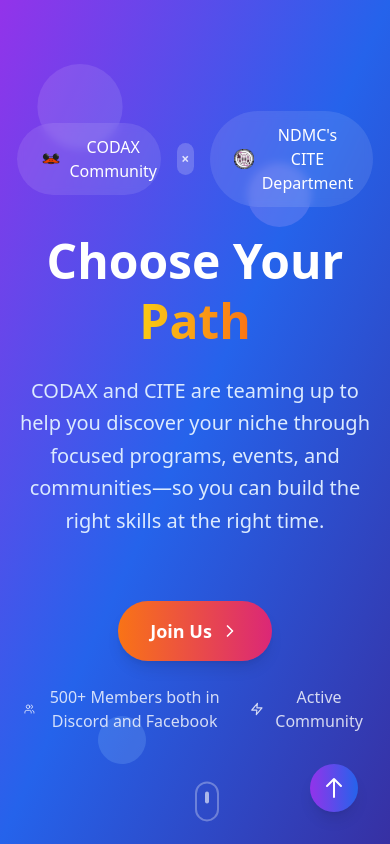
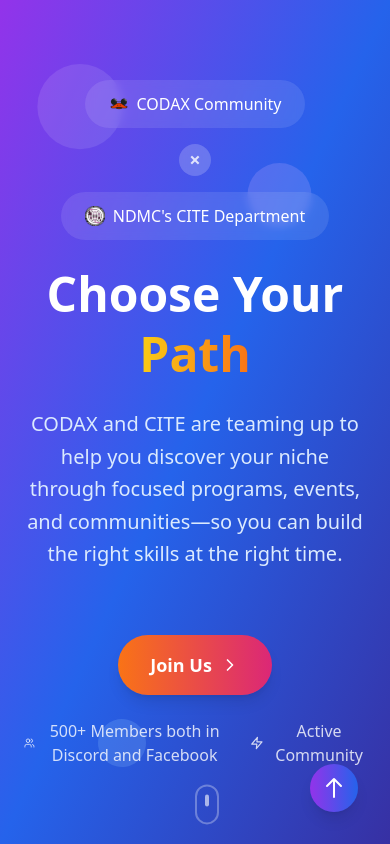
Before and after one commit to matty-kun/CODAX-x-CITE, a React (Vite) app: page / in a window 390 px wide. Shown: the top 844 px of the page. Built offline with nearby package versions, Linux system fonts and the light colour scheme; no server answers.

Commit message:
Fix the hero section the collab icon

```diff
--- a/src/components/Hero.tsx
+++ b/src/components/Hero.tsx
@@ -53,7 +53,7 @@
           transition={{ duration: 0.8 }}
           className="mb-8"
         >
-          <div className="flex items-center justify-center gap-4 mb-6">
+          <div className="flex flex-col sm:flex-row items-center justify-center gap-2 sm:gap-4 mb-6">
             <motion.div
               className="inline-flex items-center gap-2 bg-white/10 backdrop-blur-sm px-6 py-3 rounded-full text-white"
               whileHover={{ scale: 1.05 }}
@@ -62,7 +62,7 @@
               <span className="font-medium">CODAX Community</span>
             </motion.div>
             <motion.div
-              className="flex items-center justify-center w-8 h-8 bg-white/20 backdrop-blur-sm rounded-full text-white/80 font-semibold text-sm"
+              className="flex items-center justify-center w-8 h-8 bg-white/20 backdrop-blur-sm rounded-full text-white/80 font-semibold text-xl my-2 sm:my-0"
               whileHover={{ scale: 1.1 }}
             >
               ×
```
